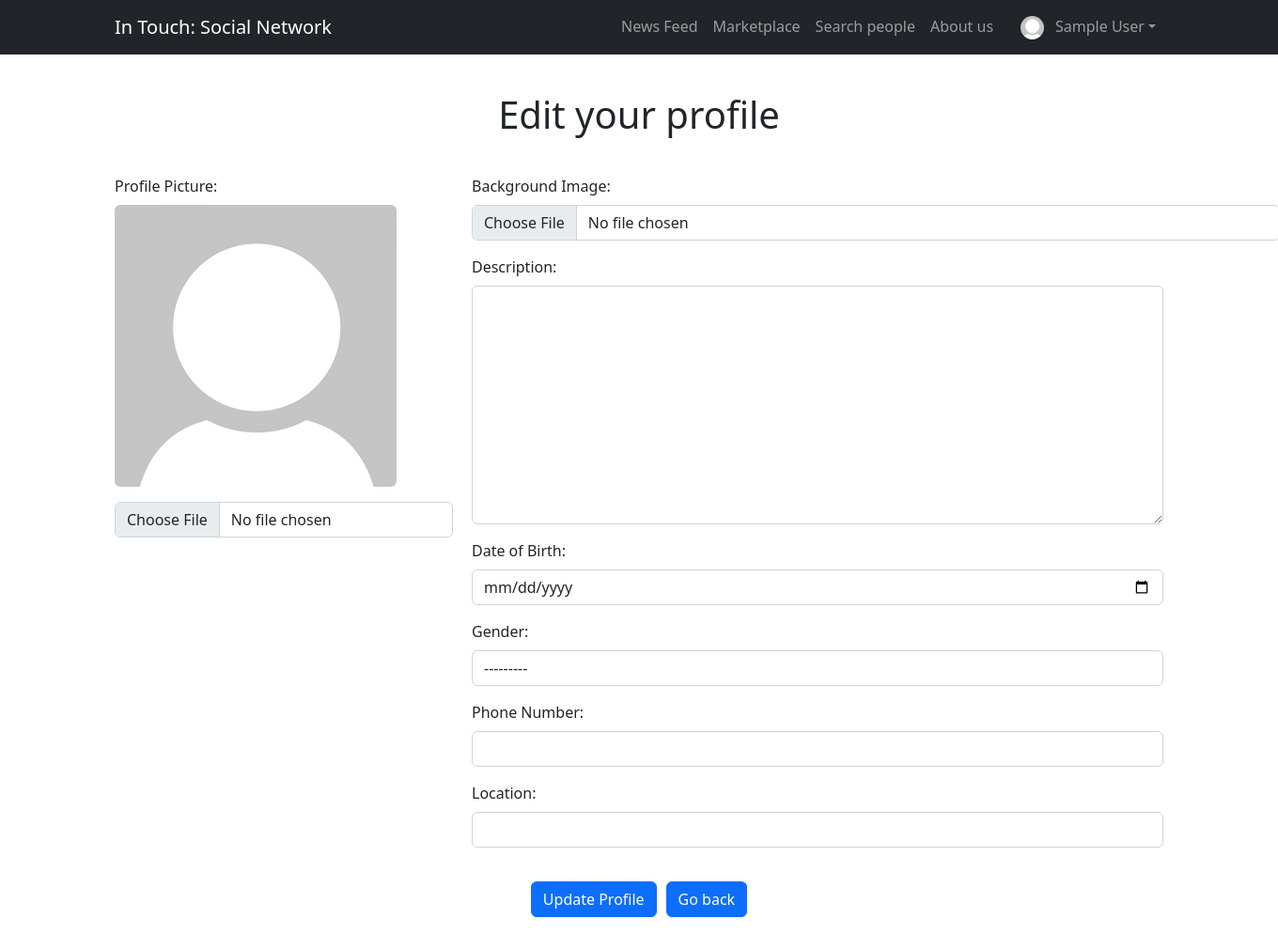
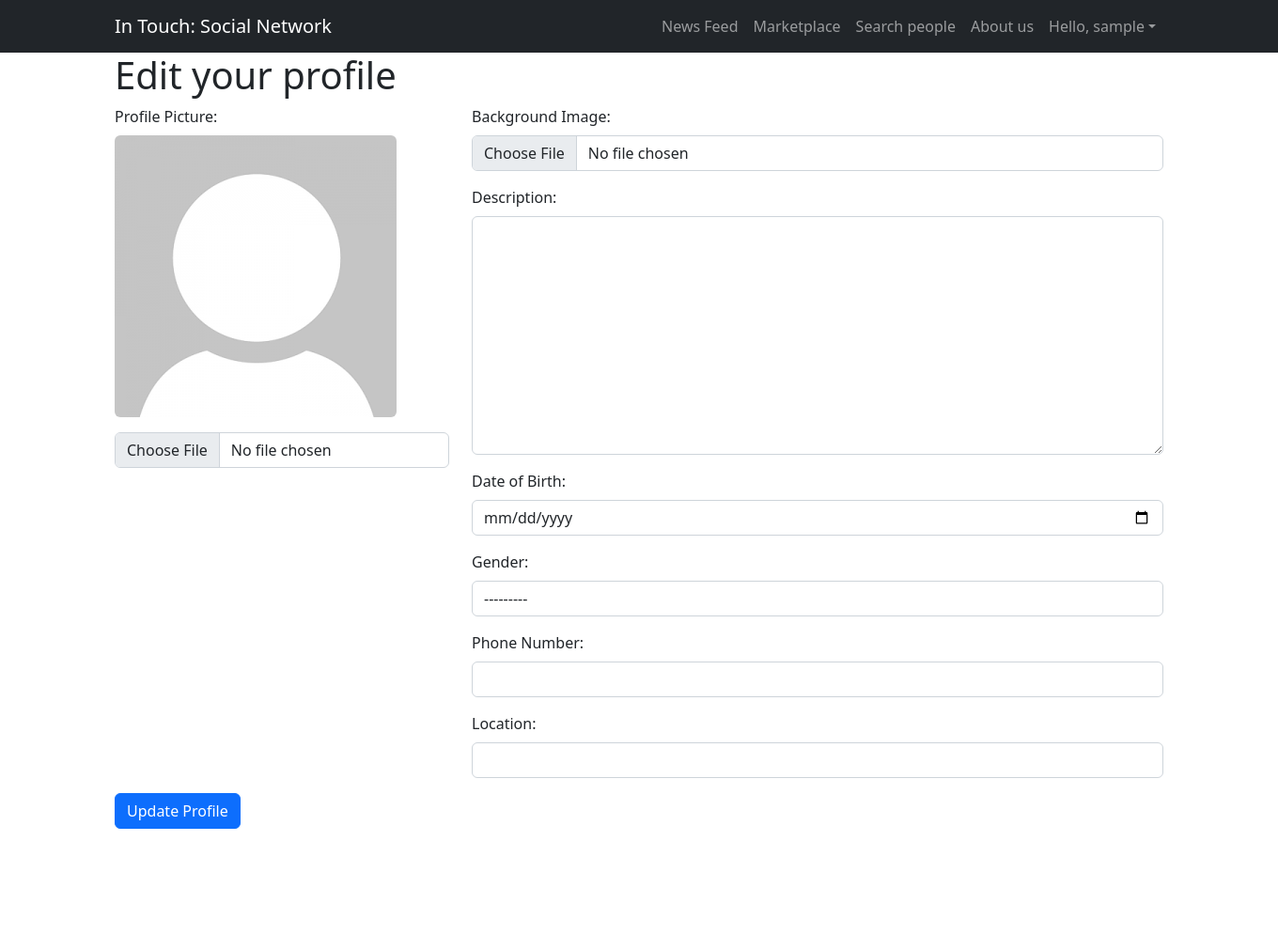
Before and after one commit to mkskh/social_network, a Django app: page /user/profile/1/edit in a window 1360 px wide. Shown: the whole page at 94% size. After the commit the page ends 882 px from the top, so only its background shows below. Run offline with Django 5.2, Linux system fonts and the light colour scheme; the visitor is signed in with stand-in values (Sample User, id 1); data comes from the database, SQL or seed files in the repository; some libraries are stand-ins or nearby versions.

Commit message:
Revert "made small updates in templates"
This reverts commit ce19d25a3e7b3e73f9689b63dd5b7d8c366d18cd.

```diff
--- a/templates/base.html
+++ b/templates/base.html
@@ -26,11 +26,9 @@
                         <li class="nav-item"><a class="nav-link" href="{% url 'feed:news_feed' %}">News Feed</a></li>
                         <li class="nav-item"><a class="nav-link" href="{% url 'marketplace:marketplace_page' %}">Marketplace</a></li>
                         <li class="nav-item"><a class="nav-link" href="{% url 'search:search' %}">Search people</a></li>
-                        <li class="nav-item"><a class="nav-link" href="#">About us&nbsp;&nbsp;&nbsp;</a></li>
+                        <li class="nav-item"><a class="nav-link" href="#">About us</a></li>
                         <li class="nav-item dropdown">
-                            <a class="nav-link dropdown-toggle" id="navbarDropdown" href="#" role="button" data-bs-toggle="dropdown" aria-expanded="false">
-                                <img src="{{ user.userprofile.image.url }}" alt="profile_photo" width="25" height="25" style="border-radius: 50%;">
-                                &nbsp; {{ user.first_name }} {{ user.last_name }}</a>
+                            <a class="nav-link dropdown-toggle" id="navbarDropdown" href="#" role="button" data-bs-toggle="dropdown" aria-expanded="false">Hello, {{ user.username }}</a>
                             <ul class="dropdown-menu dropdown-menu-end" aria-labelledby="navbarDropdown">
                                 <li><a class="dropdown-item" href="{% url 'user:my_user_profile' user.id %}">My Profile</a></li>
                                 <li><a class="dropdown-item" href="{% url 'messaging:thread_list' %}">Messages</a></li>
--- a/templates/main/home.html
+++ b/templates/main/home.html
@@ -4,18 +4,18 @@
 
 <div class="container" style="margin-top: 250px;">
     <div class="row justify-content-center">
-        <div class="col-md-4 text-center" style="margin-top: 40px;">
+        <div class="col-md-4 text-center">
             <h1>Welcome to In Touch</h1>
             <p>Lorem ipsum dolor sit amet, consectetur adipiscing elit. Integer nec odio. Praesent libero. Sed cursus ante dapibus diam.</p>
         </div>
-        <div class="col-md-1 d-flex align-items-center justify-content-center" >
+        <div class="col-md-1 d-flex align-items-center justify-content-center">
             <div style="width: 1px; height: 200%; background-color: #ccc;"></div>
         </div>
         <div class="col-md-3 text-center">
             <p>Already a member?</p>
             <a href="{% url 'user:login' %}" class="btn btn-primary mb-3" style="width: 80%;">Sign In</a>
             <p>Not yet a member? </p>
-            <a href="{% url 'user:registration' %}" class="btn btn-secondary" style="width: 80%;">Create a new account</a>
+            <a href="{% url 'user:registration' %}" class="btn btn-secondary" style="width: 80%;">Sign Up (register)</a>
         </div>
     </div>
 </div>
--- a/templates/user/edit_profile.html
+++ b/templates/user/edit_profile.html
@@ -2,9 +2,7 @@
 
 {% block content %}
 <div class="container mt-3">
-
-    <h1 style="text-align: center; margin: 40px auto;">Edit your profile</h1>
-
+    <h1>Edit your profile</h1>
     <form method="post" enctype="multipart/form-data">
         {% csrf_token %}
         <div class="row">
@@ -14,17 +12,13 @@
                     {% if form.image.value %}
                     <img src="{{ form.image.value.url }}" alt="Profile Image" class="img-fluid mb-3 rounded">
                     {% endif %}
-                    <div style="width: 360px;">
-                        {{ form.image }}
-                    </div>
+                    {{ form.image }}
                 </div>
             </div>
             <div class="col-md-8">
                 <div class="mb-3">
                     <label for="{{ form.background_image.id_for_label }}" class="form-label">Background Image:</label>
-                    <div style="width: 860px;">
-                        {{ form.background_image }}
-                    </div>
+                    {{ form.background_image }}
                 </div>
 
                 <div class="mb-3">
@@ -50,13 +44,7 @@
                 </div>
             </div>
         </div>
-        <div style="display: flex; justify-content: center; align-items: center; margin: 20px auto 35px auto">
-            <button type="submit" class="btn btn-primary" style="margin-right: 10px;">Update Profile</button>
-            <a href="{% url 'user:my_user_profile' request.user.id %}">
-                <button type="button" class="btn btn-primary">Go back</button>
-            </a>
-        </div>
-
+        <button type="submit" class="btn btn-primary">Update Profile</button>
     </form>
 </div>
 {% endblock %}
```
Also changed, not shown: templates/feed/news_feed.html (+17 -12 lines), templates/user/login.html (+9 -0 lines), templates/user/registration.html (+9 -0 lines).
